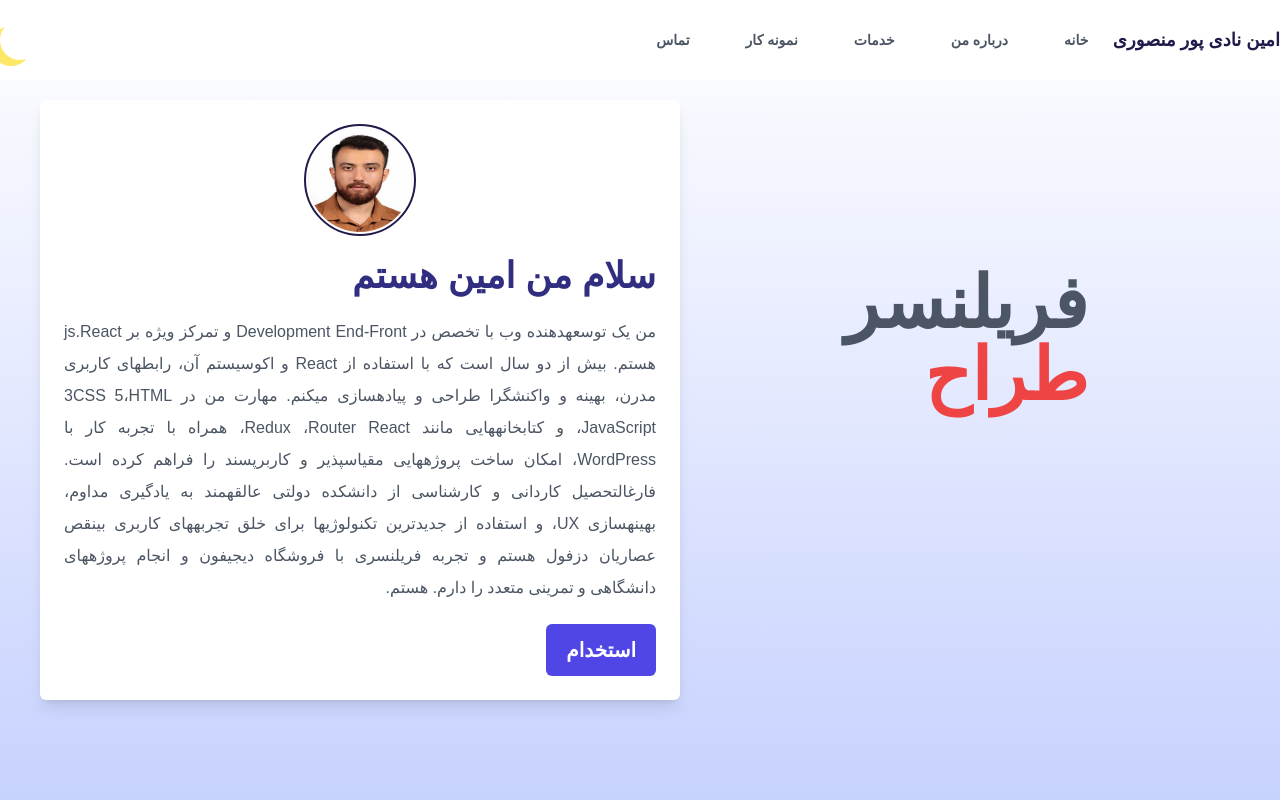
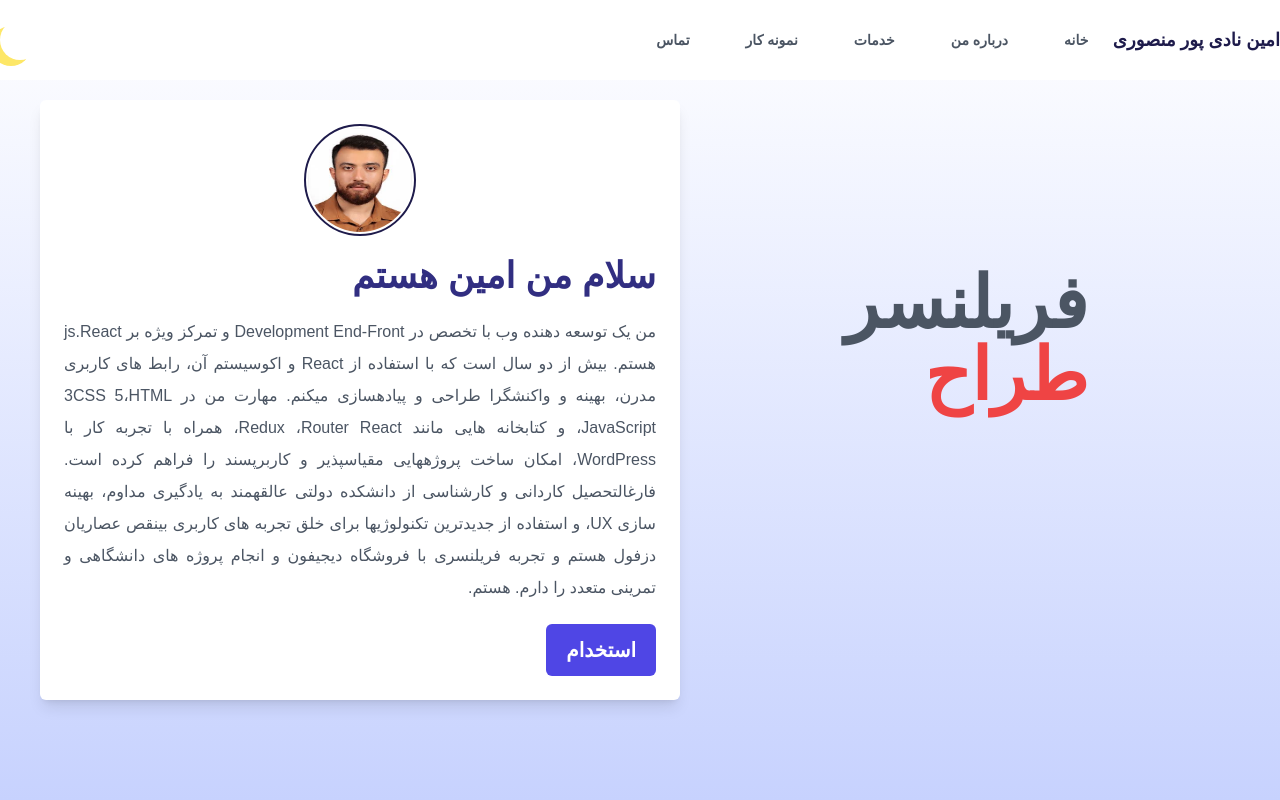
Before and after one commit to am1nNP/am1nNP.github.io, a plain HTML site: page index.html in a window 1280 px wide. Shown: the top 800 px of the page. Drawn offline with Linux system fonts and the light colour scheme; a small style sheet from the web is missing.

Commit message:
Update index.html

```diff
--- a/index.html
+++ b/index.html
@@ -78,11 +78,11 @@
       <img src="./img/Untitled.jpg" alt="" class="rounded-full w-28 h-28 border-indigo-950 border-2 object-fill p-0.5 mx-auto" />
         <h1 class="font-bold text-4xl text-indigo-900">سلام من امین هستم</h1>
         <p class="text-gray-600">
-من یک توسعهدهنده وب با تخصص در Development End-Front و تمرکز ویژه بر js.React هستم. بیش از دو سال است
-که با استفاده از React و اکوسیستم آن، رابطهای کاربری مدرن، بهینه و واکنشگرا طراحی و پیادهسازی میکنم. مهارت من
-در 3CSS 5،HTML ،JavaScript و کتابخانههایی مانند Redux ،Router React، همراه با تجربه کار با WordPress، امکان
+من یک توسعه دهنده وب با تخصص در Development End-Front و تمرکز ویژه بر js.React هستم. بیش از دو سال است
+که با استفاده از React و اکوسیستم آن، رابط های کاربری مدرن، بهینه و واکنشگرا طراحی و پیادهسازی میکنم. مهارت من
+در 3CSS 5،HTML ،JavaScript و کتابخانه هایی مانند Redux ،Router React، همراه با تجربه کار با WordPress، امکان
 ساخت پروژههایی مقیاسپذیر و کاربرپسند را فراهم کرده است. فارغالتحصیل کاردانی و کارشناسی از دانشکده دولتی
-عالقهمند به یادگیری مداوم، بهینهسازی UX، و استفاده از جدیدترین تکنولوژیها برای خلق تجربههای کاربری بینقص عصاریان دزفول هستم و تجربه فریلنسری با فروشگاه دیجیفون و انجام پروژههای دانشگاهی و تمرینی متعدد را دارم.
+عالقهمند به یادگیری مداوم، بهینه سازی UX، و استفاده از جدیدترین تکنولوژیها برای خلق تجربه های کاربری بینقص عصاریان دزفول هستم و تجربه فریلنسری با فروشگاه دیجیفون و انجام پروژه های دانشگاهی و تمرینی متعدد را دارم.
 هستم.
         </p>
         <a
```
